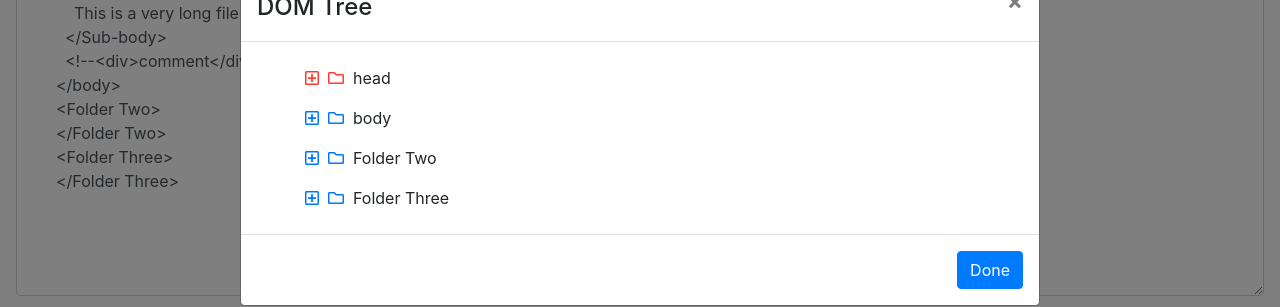
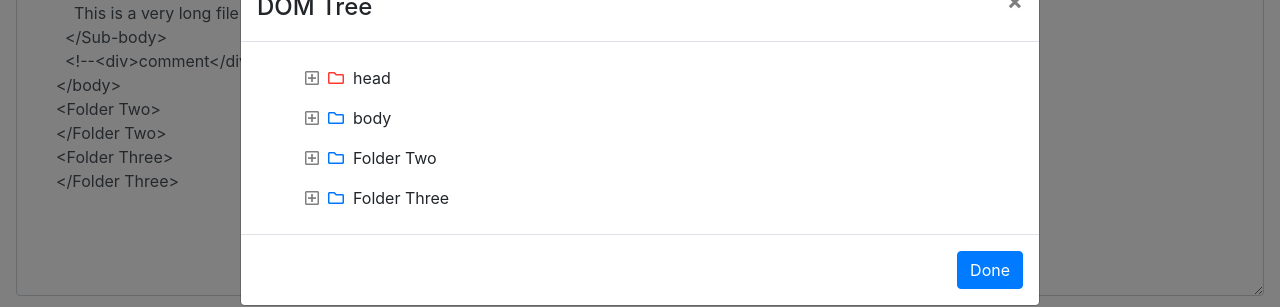
Before and after one commit to jhomble/DomTree, a React (Create React App) app: page / in a window 1280 px wide. Both pictures are taken after a click on the button "Run". Shown: the part 261-568 px from the top of the page. Built offline with nearby package versions, Linux system fonts and the light colour scheme.

Commit message:
Fixing colors

```diff
--- a/src/components/tree/tree.component.js
+++ b/src/components/tree/tree.component.js
@@ -20,8 +20,8 @@ class TreeComponent extends React.Component {
         <div className="content">
           <div className="folder-content" onClick={() => this.setState({ open: !this.state.open })}>
             {this.state.open ?
-              <FontAwesomeIcon color={this.state.color} icon={['far', 'minus-square']} /> :
-              <FontAwesomeIcon color={this.state.color} icon={['far', 'plus-square']} />
+              <FontAwesomeIcon color="grey" icon={['far', 'minus-square']} /> :
+              <FontAwesomeIcon color="grey" icon={['far', 'plus-square']} />
             }
             &nbsp;&nbsp;
             <FontAwesomeIcon className="content-tag" color={this.state.color} icon={['far', 'folder']} />
```
Also changed, not shown: src/components/tree/icon-sprite.png (deleted).
